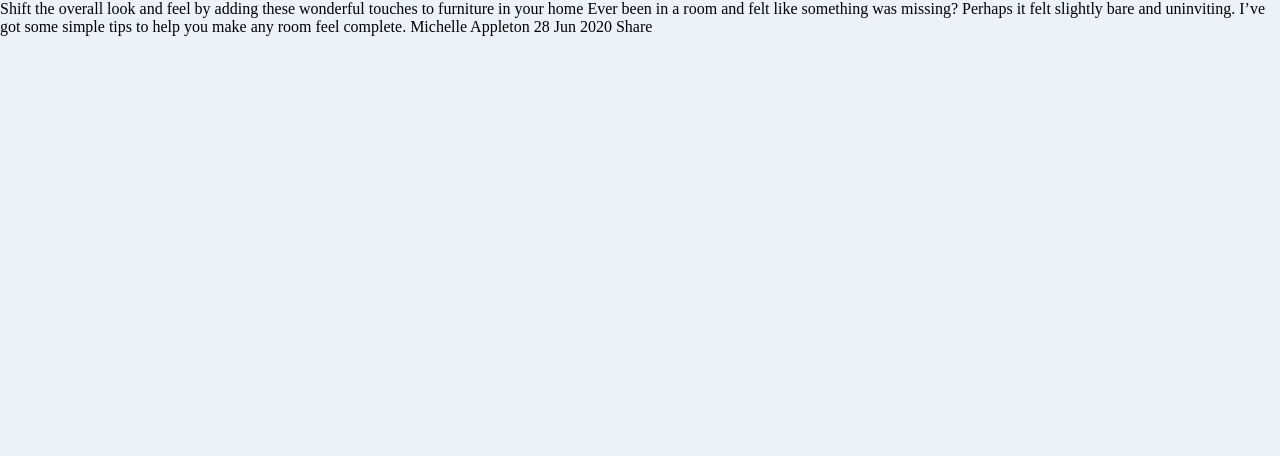
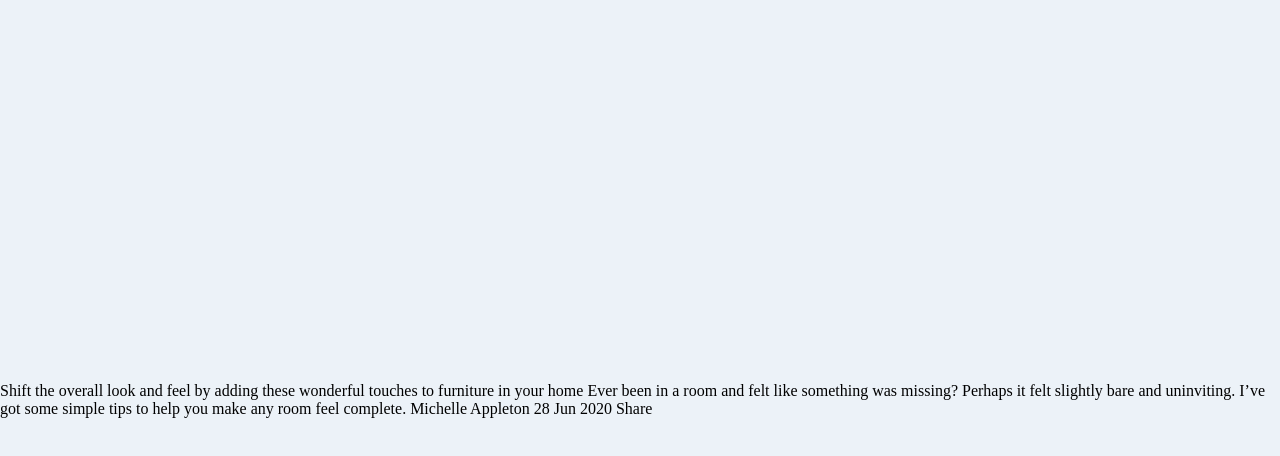
Before and after one commit to GracilianoOG/fem-article-preview, a website built with Vite: page index.html in a window 1280 px wide. Built offline with nearby package versions, Linux system fonts and the light colour scheme.

Commit message:
Center body content

```diff
--- a/src/scss/main.scss
+++ b/src/scss/main.scss
@@ -11,6 +11,15 @@ $color-text-secondary: hsl(214, 17%, 51%);
 $color-text-muted: hsl(212, 23%, 69%);
 $color-bg-primary: hsl(210, 46%, 95%);
 
+html,
 body {
+  height: 100vh;
+  width: 100%;
+}
+
+body {
+  align-items: center;
   background-color: $color-bg-primary;
+  display: flex;
+  justify-content: center;
 }
```
